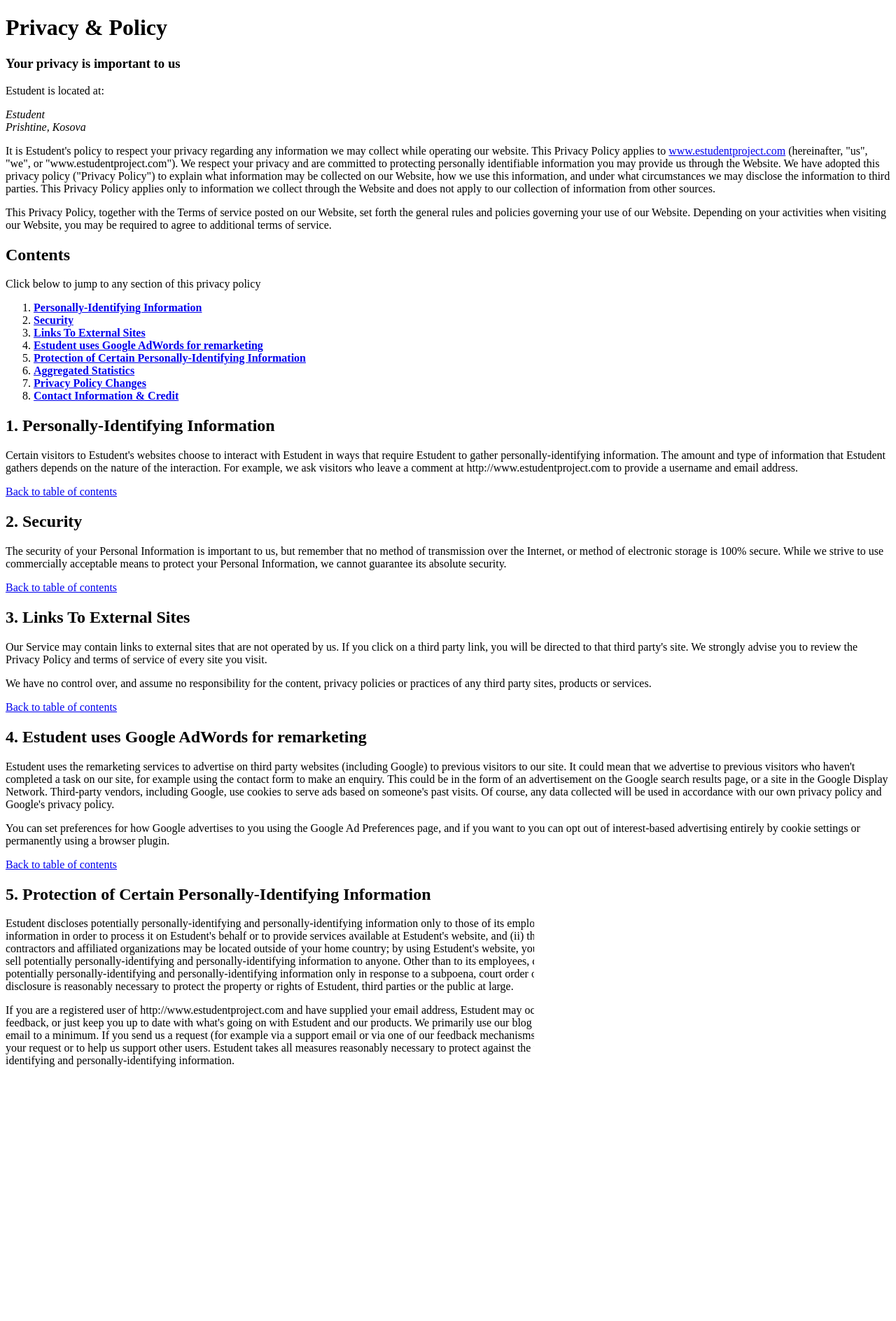
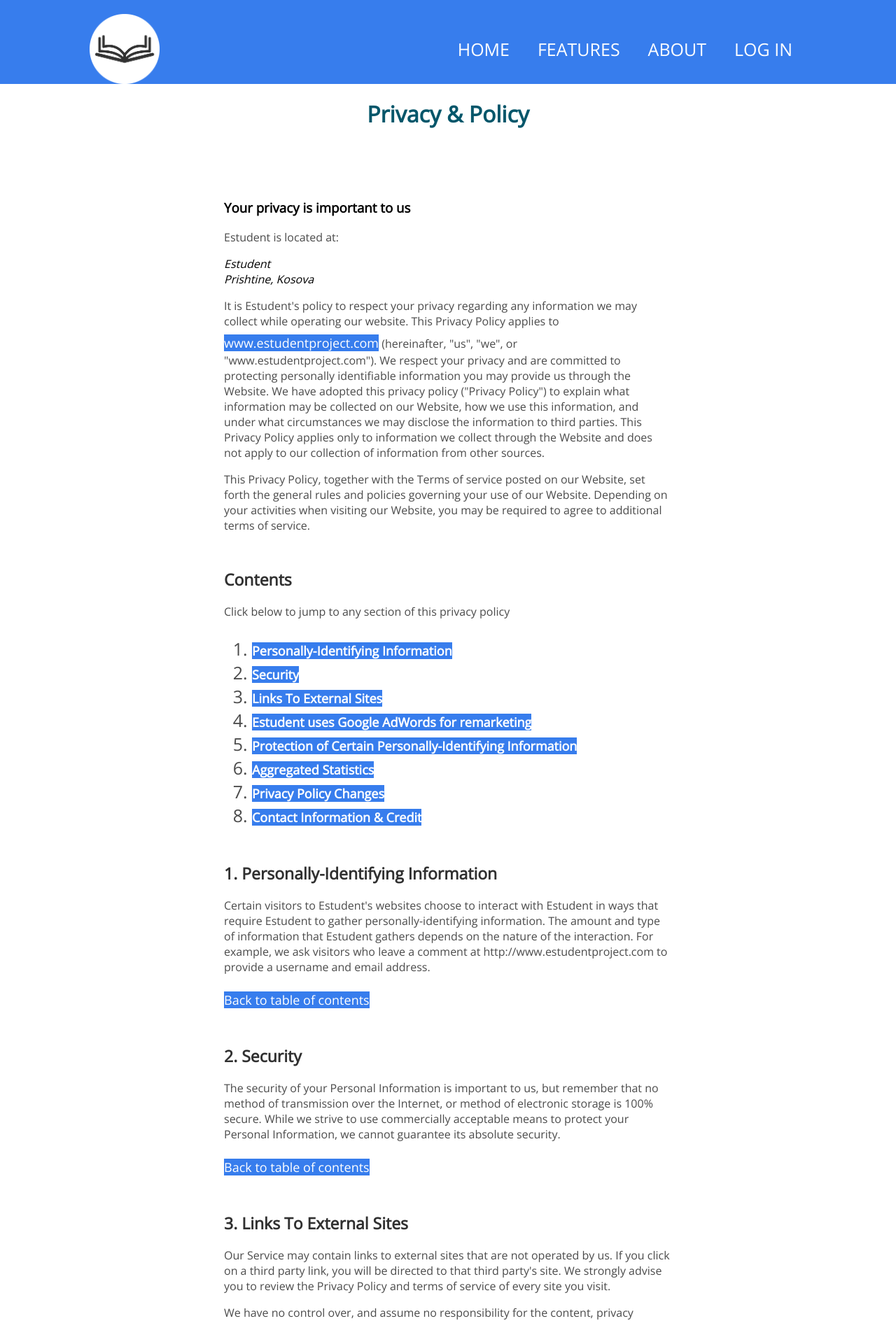
Before and after one commit to kastriotsalihu1/INT20_21_Gr13, a PHP site: the page made by root/privacy&policy.html in a window 1280 px wide. Shown: the top 1888 px of the page at 70% size. Before the commit the page ends 1525 px from the top, so only its background shows below. Run offline with PHP 8.4, Linux system fonts and the light colour scheme.

Commit message:
privacy&policy updated

```diff
--- a/root/privacy&policy.html
+++ b/root/privacy&policy.html
@@ -1,17 +1,30 @@
 <!DOCTYPE html>
 <html lang="en">
-<head>
-    <meta charset="UTF-8">
-    <meta name="viewport" content="width=device-width, initial-scale=1.0">
-    <title>Footer(fundi faqes)</title>
+  <head>
+    <meta charset="UTF-8" />
+    <meta name="viewport" content="width=device-width, initial-scale=1.0" />
+    <title>Footer</title>
 
-    <link rel="stylesheet" href="./styles/footerstyle.css">
-</head>
-<body>
-    <div class="footer-main-div">
+    <link rel="stylesheet" type="text/css" href="./styles/legal.css" />
+    <link href="dependencies/fontawesome/css/all.css" rel="stylesheet" />
+  </head>
+  <body>
+    <header>
+      <img
+          src="./images/wp_img/logo.png"
+        />
+      <nav>
+        <ul>
+          <li><a href="index.html">Home</a></li>
+          <li><a href="#features">Features</a></li>
+          <li><a href="about.html">About</a></li>
+          <li><a class="login.html" href="login.html">Log In</a></li>
+        </ul>
+      </nav>
+    </header>
 
-
-        <h1 class="text-center">Privacy & Policy</h1>
+    <main>
+        <h1>Privacy & Policy</h1>
 
 
         <h3>Your privacy is important to us</h3>
@@ -21,49 +34,61 @@
 
         </address>
 
-        <p>It is Estudent's policy to respect your privacy regarding any information we may collect while operating our website. This Privacy Policy applies to <a href="http://www.estudentproject.com"> www.estudentproject.com</a> (hereinafter, "us", "we", or "www.estudentproject.com"). We respect your privacy and are committed to protecting personally identifiable information you may provide us through the Website. We have adopted this privacy policy ("Privacy Policy") to explain what information may be collected on our Website, how we use this information, and under what circumstances we may disclose the information to third parties. This Privacy Policy applies only to information we collect through the Website and does not apply to our collection of information from other sources.</p>
+        <p>It is Estudent's policy to respect your privacy regarding any information we may collect while operating our website. This Privacy Policy applies to <a href="http://www.estudentproject.com"> <mark> www.estudentproject.com</mark></a> (hereinafter, "us", "we", or "www.estudentproject.com"). We respect your privacy and are committed to protecting personally identifiable information you may provide us through the Website. We have adopted this privacy policy ("Privacy Policy") to explain what information may be collected on our Website, how we use this information, and under what circumstances we may disclose the information to third parties. This Privacy Policy applies only to information we collect through the Website and does not apply to our collection of information from other sources.</p>
         <p>This Privacy Policy, together with the Terms of service posted on our Website, set forth the general rules and policies governing your use of our Website. Depending on your activities when visiting our Website, you may be required to agree to additional terms of service.</p><h2 id="tableofcontents">Contents</h2>
         <p>Click below to jump to any section of this privacy policy</p>
         <ol type="1">
-            <li><a href="#PII"><strong>Personally-Identifying Information</strong></a>
+            <li><a href="#PII"><strong><mark>Personally-Identifying Information</mark></strong></a>
         </li>
-            <li><a href="#Security"><strong>Security</strong></a>
+            <li><a href="#Security"><strong><mark>Security</strong></mark></strong></a>
         </li>
-            <li><a href="#ExternalLinks"><strong>Links To External Sites</strong></a>
+            <li><a href="#ExternalLinks"><strong><mark>Links To External Sites</mark></strong></a>
         </li>
-            <li><a href="#Remarketing"><strong>Estudent uses Google AdWords for remarketing</strong></a>
+            <li><a href="#Remarketing"><strong><mark>Estudent uses Google AdWords for remarketing</mark></strong></a>
         </li>
-            <li><a href="#PIIProtection"><strong>Protection of Certain Personally-Identifying Information</strong></a>
+            <li><a href="#PIIProtection"><strong><mark>Protection of Certain Personally-Identifying Information</mark></strong></a>
         </li>
-            <li><a href="#Stats"><strong>Aggregated Statistics</strong></a>
+            <li><a href="#Stats"><strong><mark>Aggregated Statistics</strong></mark></a>
         </li>
-            <li><a href="#Changes"><strong>Privacy Policy Changes</strong></a>
+            <li><a href="#Changes"><strong><mark>Privacy Policy Changes</strong></mark></a>
         </li>
-            <li><a href="#Credit"><strong>Contact Information &amp; Credit</strong></a>
+            <li><a href="#Credit"><strong><mark>Contact Information &amp; Credit</strong></mark></a>
         </li>
 
         </ol>
         <h2 id="PII">1. Personally-Identifying Information</h2><p>Certain visitors to Estudent's websites choose to interact with Estudent in ways that require Estudent to gather personally-identifying information. The amount and type of information that Estudent gathers depends on the nature of the interaction. For example, we ask visitors who leave a comment at http://www.estudentproject.com to provide a username and email address.</p>
 
-        <p><a href="#tableofcontents">Back to table of contents</a></p><h2 id="Security">2. Security</h2><p>The security of your Personal Information is important to us, but remember that no method of transmission over the Internet, or method of electronic storage is 100% secure. While we strive to use commercially acceptable means to protect your Personal Information, we cannot guarantee its absolute security.</p>
+        <p><a href="#tableofcontents"><mark>Back to table of contents</mark></a></p><h2 id="Security">2. Security</h2><p>The security of your Personal Information is important to us, but remember that no method of transmission over the Internet, or method of electronic storage is 100% secure. While we strive to use commercially acceptable means to protect your Personal Information, we cannot guarantee its absolute security.</p>
 
-        <p><a href="#tableofcontents">Back to table of contents</a></p><h2 id="ExternalLinks">3. Links To External Sites</h2><p>Our Service may contain links to external sites that are not operated by us. If you click on a third party link, you will be directed to that third party's site. We strongly advise you to review the Privacy Policy and terms of service of every site you visit.</p>
+        <p><a href="#tableofcontents"><mark>Back to table of contents</mark></a></p><h2 id="ExternalLinks">3. Links To External Sites</h2><p>Our Service may contain links to external sites that are not operated by us. If you click on a third party link, you will be directed to that third party's site. We strongly advise you to review the Privacy Policy and terms of service of every site you visit.</p>
         <p>We have no control over, and assume no responsibility for the content, privacy policies or practices of any third party sites, products or services.</p>
 
-        <p><a href="#tableofcontents">Back to table of contents</a></p><h2 id="Remarketing">4. Estudent uses Google AdWords for remarketing</h2>
+        <p><a href="#tableofcontents"><mark>Back to table of contents</mark></a></p><h2 id="Remarketing">4. Estudent uses Google AdWords for remarketing</h2>
         <p>Estudent uses the remarketing services to advertise on third party websites (including Google) to previous visitors to our site. It could mean that we advertise to previous visitors who haven't completed a task on our site, for example using the contact form to make an enquiry. This could be in the form of an advertisement on the Google search results page, or a site in the Google Display Network. Third-party vendors, including Google, use cookies to serve ads based on someone's past visits. Of course, any data collected will be used in accordance with our own privacy policy and Google's privacy policy.</p>
         <p>You can set preferences for how Google advertises to you using the Google Ad Preferences page, and if you want to you can opt out of interest-based advertising entirely by cookie settings or permanently using a browser plugin.</p>
 
-        <p><a href="#tableofcontents">Back to table of contents</a></p><h2 id="PIIProtection">5. Protection of Certain Personally-Identifying Information</h2><p>Estudent discloses potentially personally-identifying and personally-identifying information only to those of its employees, contractors and affiliated organizations that (i) need to know that information in order to process it on Estudent's behalf or to provide services available at Estudent's website, and (ii) that have agreed not to disclose it to others. Some of those employees, contractors and affiliated organizations may be located outside of your home country; by using Estudent's website, you consent to the transfer of such information to them. Estudent will not rent or sell potentially personally-identifying and personally-identifying information to anyone. Other than to its employees, contractors and affiliated organizations, as described above, Estudent discloses potentially personally-identifying and personally-identifying information only in response to a subpoena, court order or other governmental request, or when Estudent believes in good faith that disclosure is reasonably necessary to protect the property or rights of Estudent, third parties or the public at large.</p>
+        <p><a href="#tableofcontents"><mark>Back to table of contents</mark></a></p><h2 id="PIIProtection">5. Protection of Certain Personally-Identifying Information</h2><p>Estudent discloses potentially personally-identifying and personally-identifying information only to those of its employees, contractors and affiliated organizations that (i) need to know that information in order to process it on Estudent's behalf or to provide services available at Estudent's website, and (ii) that have agreed not to disclose it to others. Some of those employees, contractors and affiliated organizations may be located outside of your home country; by using Estudent's website, you consent to the transfer of such information to them. Estudent will not rent or sell potentially personally-identifying and personally-identifying information to anyone. Other than to its employees, contractors and affiliated organizations, as described above, Estudent discloses potentially personally-identifying and personally-identifying information only in response to a subpoena, court order or other governmental request, or when Estudent believes in good faith that disclosure is reasonably necessary to protect the property or rights of Estudent, third parties or the public at large.</p>
         <p>If you are a registered user of http://www.estudentproject.com and have supplied your email address, Estudent may occasionally send you an email to tell you about new features, solicit your feedback, or just keep you up to date with what's going on with Estudent and our products. We primarily use our blog to communicate this type of information, so we expect to keep this type of email to a minimum. If you send us a request (for example via a support email or via one of our feedback mechanisms), we reserve the right to publish it in order to help us clarify or respond to your request or to help us support other users. Estudent takes all measures reasonably necessary to protect against the unauthorized access, use, alteration or destruction of potentially personally-identifying and personally-identifying information.</p>
 
-        <p><a href="#tableofcontents">Back to table of contents</a></p><h2 id="Stats">6. Aggregated Statistics</h2><p>Estudent may collect statistics about the behavior of visitors to its website. Estudent may display this information publicly or provide it to others. However, Estudent does not disclose your personally-identifying information.</p>
+        <p><a href="#tableofcontents"><mark>Back to table of contents</mark></a></p><h2 id="Stats">6. Aggregated Statistics</h2><p>Estudent may collect statistics about the behavior of visitors to its website. Estudent may display this information publicly or provide it to others. However, Estudent does not disclose your personally-identifying information.</p>
 
-        <p><a href="#tableofcontents">Back to table of contents</a></p><h2 id="Changes">7. Privacy Policy Changes</h2><p>Although most changes are likely to be minor, Estudent may change its Privacy Policy from time to time, and in Estudent's sole discretion. Estudent encourages visitors to frequently check this page for any changes to its Privacy Policy. Your continued use of this site after any change in this Privacy Policy will constitute your acceptance of such change.</p>
+        <p><a href="#tableofcontents"><mark>Back to table of contents</mark></a></p><h2 id="Changes">7. Privacy Policy Changes</h2><p>Although most changes are likely to be minor, Estudent may change its Privacy Policy from time to time, and in Estudent's sole discretion. Estudent encourages visitors to frequently check this page for any changes to its Privacy Policy. Your continued use of this site after any change in this Privacy Policy will constitute your acceptance of such change.</p>
 
-        <p><a href="#tableofcontents">Back to table of contents</a></p><h2 id="Credit">8. Contact Information <p> <a style="color:inherit;text-decoration:none;" target="_blank"></a>If you have any questions about our Privacy Policy, please contact us via <a href="mailto:estudent@gmail.com">email</a> .</p>
+        <p><a href="#tableofcontents"><mark>Back to table of contents</mark></a></p><h2 id="Credit">8. Contact Information <p> <a style="color:inherit;text-decoration:none;" target="_blank"></a> <h3>If you have any questions about our Privacy Policy, please contact us via </h3><a href="mailto:estudent@gmail.com"><mark>email</mark></a> .</p>
 
         <p><a href="#tableofcontents">Back to table of contents</a></p>
+    </main>
+
+    <footer>
+        <hr>
+        <div id="socialcontainer">
+        <i class="fab fa-facebook-square"></i>
+        <i class="fab fa-linkedin"></i>
+        <i class="fab fa-google-plus-square"></i>
+        <i class="fab fa-instagram-square"></i>
+      </div>
+        <hr>
+    </footer>
 </div>
 </body>
 </html>
--- a/root/styles/legal.css
+++ b/root/styles/legal.css
@@ -27,6 +27,13 @@ nav {
 a {
   text-decoration: none;
   color: white;
+  text-transform: uppercase;
+  font-size: 25px;
+  font-weight: 500;
+}
+main ol {
+  text-decoration: none;
+  color: #3070d4;
   text-transform: uppercase;
   font-size: 25px;
   font-weight: 500;
@@ -91,3 +98,10 @@ hr {
   margin:0 80px;
   width: 30%;
 }
+
+mark {
+  background-color: #377ded;;
+  color: white;
+  font-size:18px;
+  text-transform: initial;
+}
```
